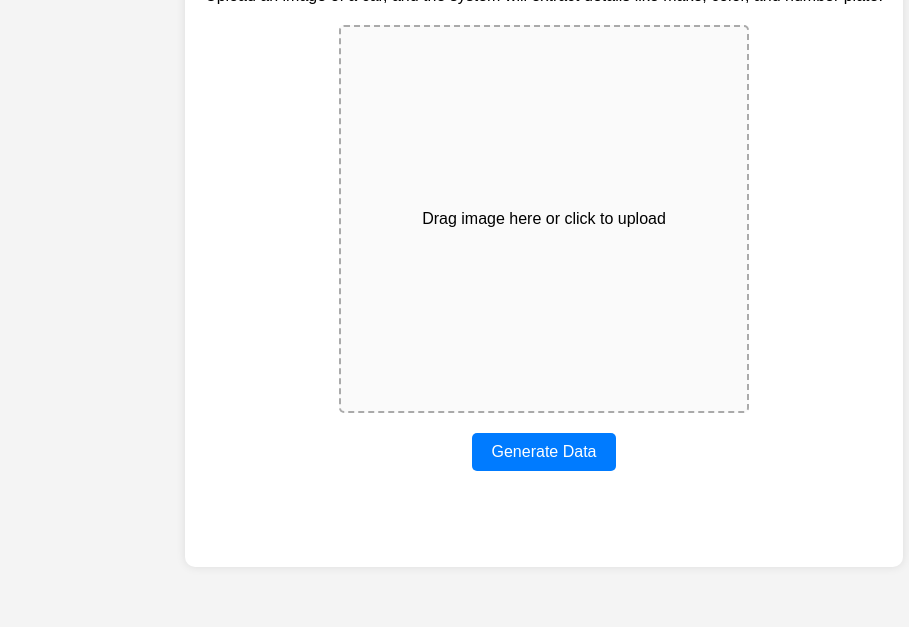
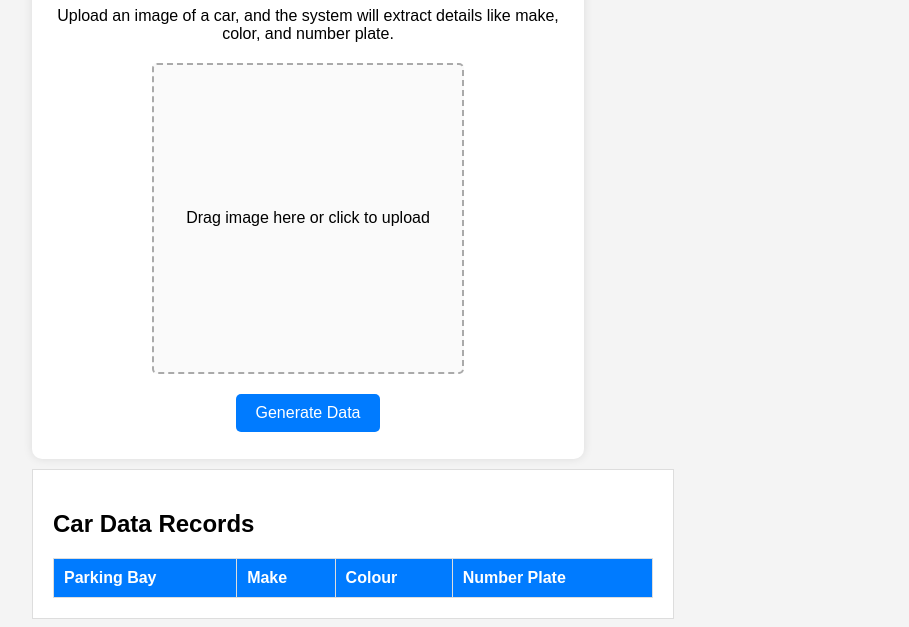
Before and after one commit to Gareth1995/car-detail-grabber, a website: page frontend/frontend.html in a window 1280 px wide. Shown: the part 173-800 px from the top of the page, without its empty margins (96-1005 px from the left). Drawn offline with nearby package versions, Linux system fonts and the light colour scheme.

Commit message:
fixing positioning of elements and child elements

```diff
--- a/frontend/frontend.html
+++ b/frontend/frontend.html
@@ -7,14 +7,36 @@
     <link rel="stylesheet" href="styles.css">
 </head>
 <body>
-    <div class="container">
-        <h1>Car Data Extractor</h1>
-        <p>Upload an image of a car, and the system will extract details like make, color, and number plate.</p>
+    <div class="main-content">
 
-        <div class="drop-zone" id="drop-zone">Drag image here or click to upload</div>
-        <input type="file" id="file-input" accept="image/*" hidden>
+        <!-- Left Side - Image drop section -->
+        <div class="image-drop-container">
+            <h1>Car Data Extractor</h1>
+            <p>Upload an image of a car, and the system will extract details like make, color, and number plate.</p>
 
-        <button id="generate-data" onclick="generateData()">Generate Data</button>
+            <div class="drop-zone" id="drop-zone">Drag image here or click to upload</div>
+            <input type="file" id="file-input" accept="image/*" hidden>
+
+            <button id="generate-data" onclick="generateData()">Generate Data</button>
+        </div>
+
+        <!-- Right Side - Table Section -->
+        <div class="table-container">
+            <h2>Car Data Records</h2>
+            <table id="car-data-table">
+                <thead>
+                    <tr>
+                        <th>Parking Bay</th>
+                        <th>Make</th>
+                        <th>Colour</th>
+                        <th>Number Plate</th>
+                    </tr>
+                </thead>
+                <tbody>
+                    <!-- New rows will be added here -->
+                </tbody>
+            </table>
+        </div>
     </div>
 
     <div class="info-container" style="display: none">
--- a/frontend/script.js
+++ b/frontend/script.js
@@ -1,15 +1,24 @@
 
 ////////////////////////////// place in separate file //////////////////////
 // creating car object
-function Car(make, clr, license_plate, parking_bay) {
-    this.make = make;
-    this.clr = clr;
-    this.license_plate = license_plate;
-    this.parking_bay = parking_bay;
+// function Car(make, clr, license_plate, parking_bay) {
+//     this.make = make;
+//     this.clr = clr;
+//     this.license_plate = license_plate;
+//     this.parking_bay = parking_bay;
 
-    this.addParkingBay = function(pb){
-        this.parking_bay = pb;
-    };
+//     this.addParkingBay = function(pb){
+//         this.parking_bay = pb;
+//     };
+// };
+
+// const carDetected = new Car('make', 'colour', 'license plate', 'parking bay');
+
+const car = {
+    make: 'make',
+    colour: 'colour',
+    license_plate: 'license plate',
+    parking_bay: 'parking bay,'
 }
 /////////////////////////////////////////////////////////////////////////////
 
@@ -68,7 +77,7 @@ async function callBackendLLM(inputImage, url) {
 }
 
 async function generateData() {
-    infoContainer.style.display = 'block';
+
     file = fileInput.files[0]
     console.log(file);
 
@@ -86,18 +95,21 @@ async function generateData() {
             const llmResponse = await callBackendLLM(base64String, url);
 
             // create car object
-            const carDetected = new Car(llmResponse.make, llmResponse.colour, llmResponse.license_plate, '');
+            // const carDetected = new Car(llmResponse.make, llmResponse.colour, llmResponse.license_plate, '');
+            car.make = llmResponse.make;
+            car.colour = llmResponse.colour;
+            car.license_plate = llmResponse.license_plate;
+            car.parking_bay = '';
+
+            console.log(car);
+            console.log('GPT response:', llmResponse);
 
             // set info for popup
-            parkingBayInput.innerText = '';
-            carMakeInput.value = carDetected.make;
-            carColInput.value = carDetected.clr;
-            carLicensePlateInput.value = carDetected.license_plate;
+            parkingBayInput.innerText = car.parking_bay;
+            carMakeInput.value = car.make;
+            carColInput.value = car.colour;
+            carLicensePlateInput.value = car.license_plate;
             infoContainer.style.display = 'block';
-
-            console.log(carDetected);
-
-            console.log('GPT response:', llmResponse);
 
             generateButton.disabled = false;
         }
--- a/frontend/styles.css
+++ b/frontend/styles.css
@@ -8,13 +8,26 @@ body {
     margin: 0;
 }
 
-.container {
+.image-drop-container {
     text-align: center;
     background: white;
     padding: 20px;
     border-radius: 10px;
     box-shadow: 0px 0px 10px rgba(0, 0, 0, 0.1);
     height: 80%;
+    width: 50%;
+    min-width: 500px; /* Prevents it from shrinking too much */
+    min-height: 500px;
+}
+
+.main-content {
+    display: flex;
+    flex-wrap: wrap; /* Allow items to wrap on small screens */
+    justify-content: space-between;
+    align-items: flex-start;
+    gap: 10px;
+    height: 80%;
+    width: 80%;
 }
 
 .drop-zone {
@@ -30,6 +43,8 @@ body {
     border-radius: 5px;
     background-position: center;
     background-size: cover;
+    min-width: 5px; /* Prevents it from shrinking too much */
+    min-height: 5px; /* Prevents it from shrinking too much */
 }
 
 .drop-zone:hover {
@@ -44,7 +59,17 @@ button {
     border: none;
     cursor: pointer;
     border-radius: 5px;
+    position: relative;
 }
+
+/* Ensure the button stays inside */
+/* button {
+    width: 100%;
+    padding: 10px;
+    font-size: 16px;
+    margin-top: 10px;
+    cursor: pointer;
+} */
 
 button:active {
     transform: translateY(2px); /* Moves button down slightly */
@@ -104,3 +129,38 @@ button:hover {
     box-shadow: 0 4px 8px rgba(0, 0, 0, 0.2);
     z-index: 1000;
 }
+
+/* .table-container {
+    flex: 1;
+    padding: 20px;
+    border: 1px solid #ddd;
+    background-color: #fff;
+    border-radius: 10px;
+    box-shadow: 0px 0px 10px rgba(0, 0, 0, 0.1);
+} */
+
+.table-container {
+    flex: 1;
+    min-width: 500px;
+    max-width: 600px;
+    padding: 20px;
+    border: 1px solid #ddd;
+    background-color: #fff;
+
+}
+
+table {
+    width: 100%;
+    border-collapse: collapse;
+}
+
+th, td {
+    border: 1px solid #ddd;
+    padding: 10px;
+    text-align: left;
+}
+
+th {
+    background-color: #007bff;
+    color: white;
+}
```
